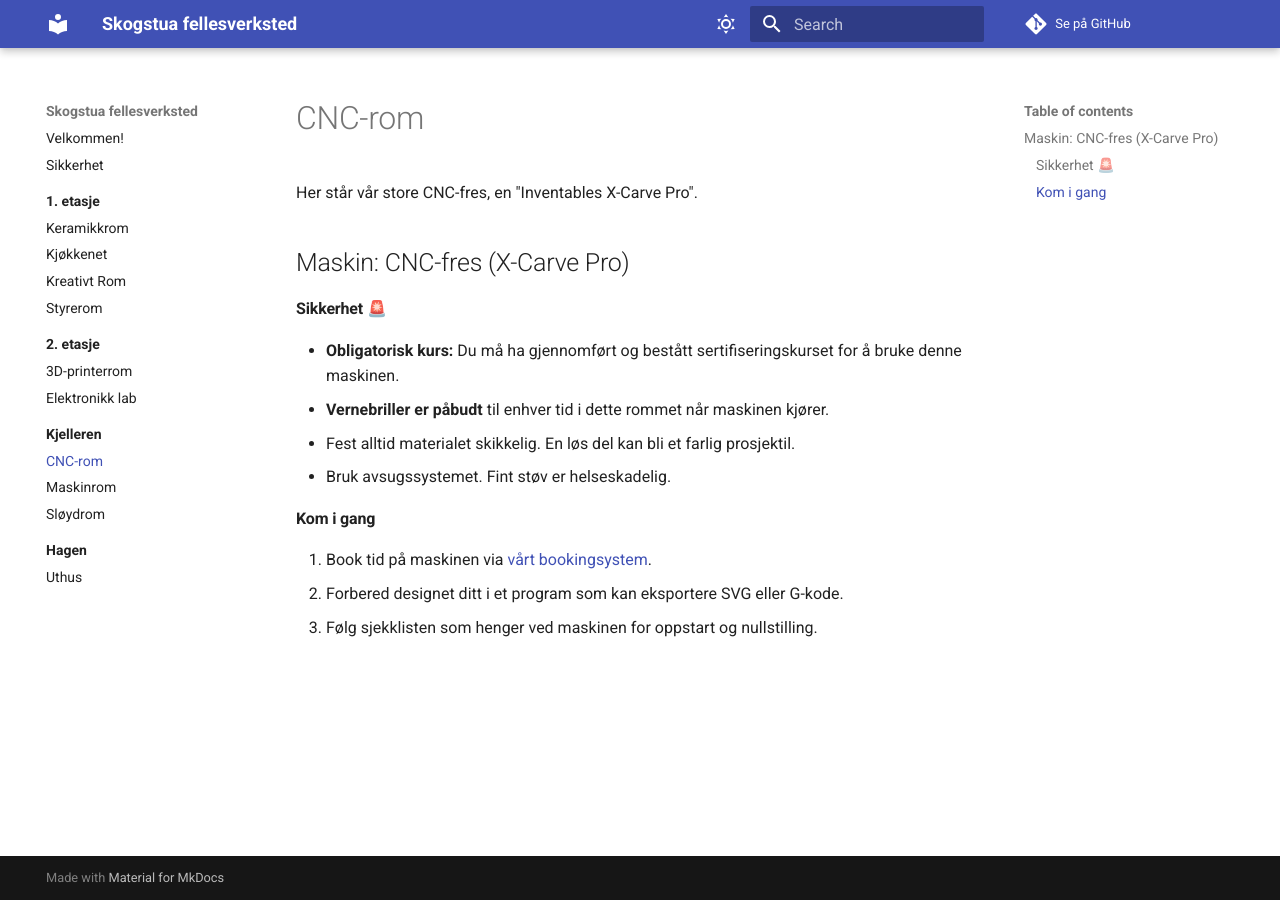
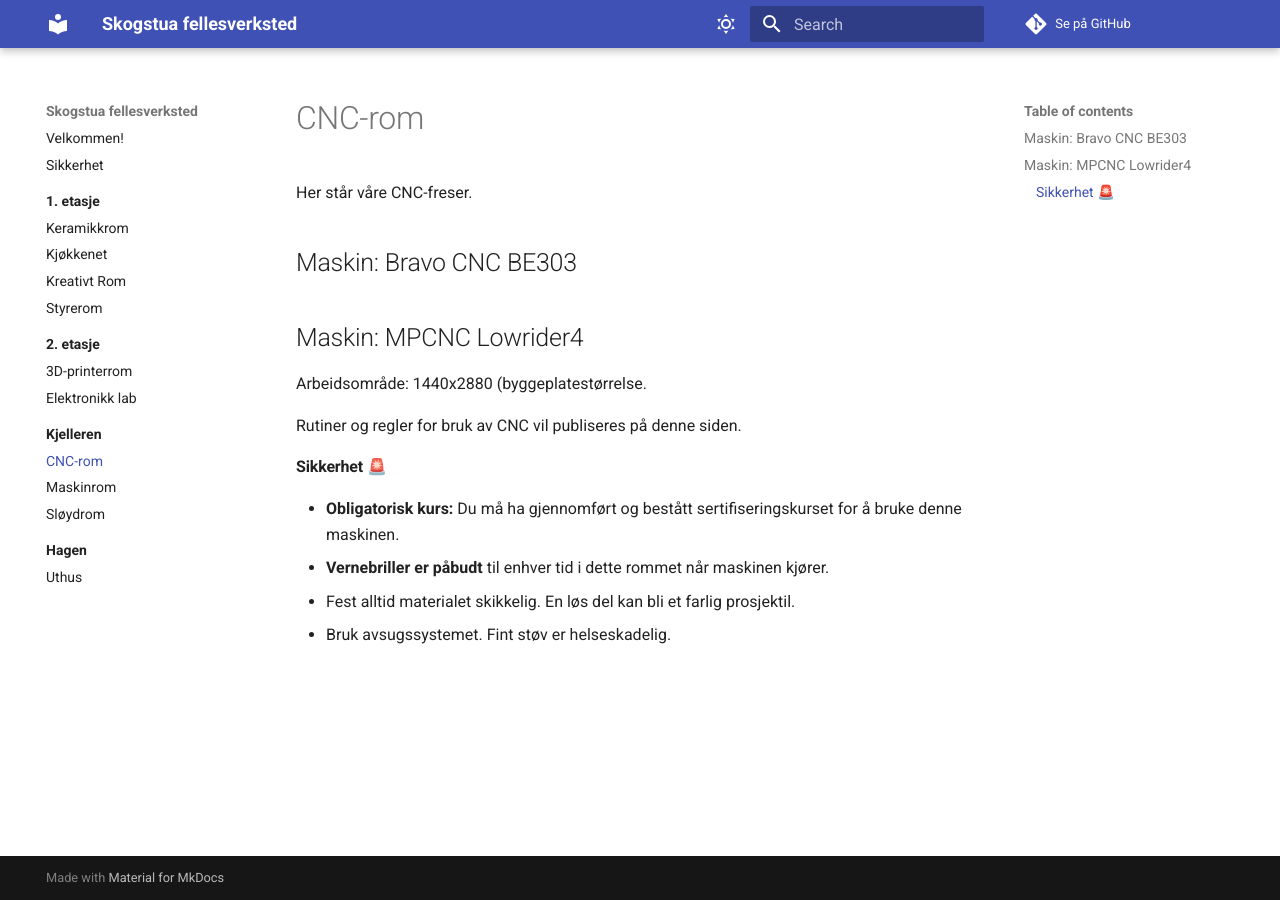
Before and after one commit to Tromsoskapere/mkdocs-skogstua, an MkDocs documentation site: the page built from docs/Kjelleren/cnc_rom.md, in a window 1280 px wide. Built offline with MkDocs 1.6.1 and Material for MkDocs 9.7.7, drawn with Linux system fonts in a browser that asks for light colours; comment, search, counter and statistics services are not loaded.

Commit message:
Update cnc_rom.md

```diff
--- a/docs/Kjelleren/cnc_rom.md
+++ b/docs/Kjelleren/cnc_rom.md
@@ -1,10 +1,14 @@
 # CNC-rom
 
-Her står vår store CNC-fres, en "Inventables X-Carve Pro".
+Her står våre CNC-freser.
 
+## Maskin: Bravo CNC BE303
 
+## Maskin: MPCNC Lowrider4
+Arbeidsområde: 1440x2880 (byggeplatestørrelse.
 
-## Maskin: CNC-fres (X-Carve Pro)
+Rutiner og regler for bruk av CNC vil publiseres på denne siden.
+
 
 #### Sikkerhet 🚨
 
@@ -12,9 +16,3 @@
 -   **Vernebriller er påbudt** til enhver tid i dette rommet når maskinen kjører.
 -   Fest alltid materialet skikkelig. En løs del kan bli et farlig prosjektil.
 -   Bruk avsugssystemet. Fint støv er helseskadelig.
-
-#### Kom i gang
-
-1.  Book tid på maskinen via [vårt bookingsystem](link/til/booking).
-2.  Forbered designet ditt i et program som kan eksportere SVG eller G-kode.
-3.  Følg sjekklisten som henger ved maskinen for oppstart og nullstilling.
```
